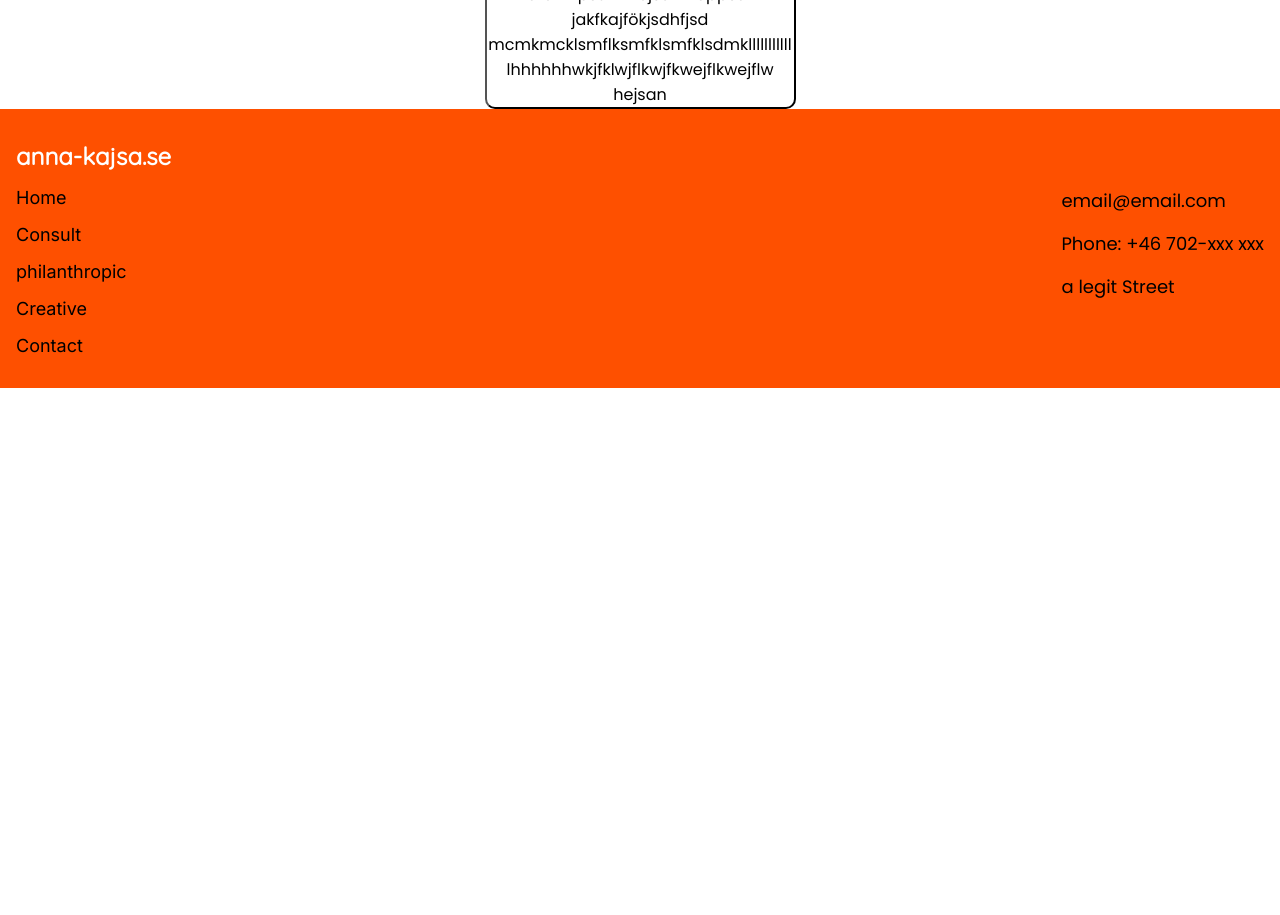
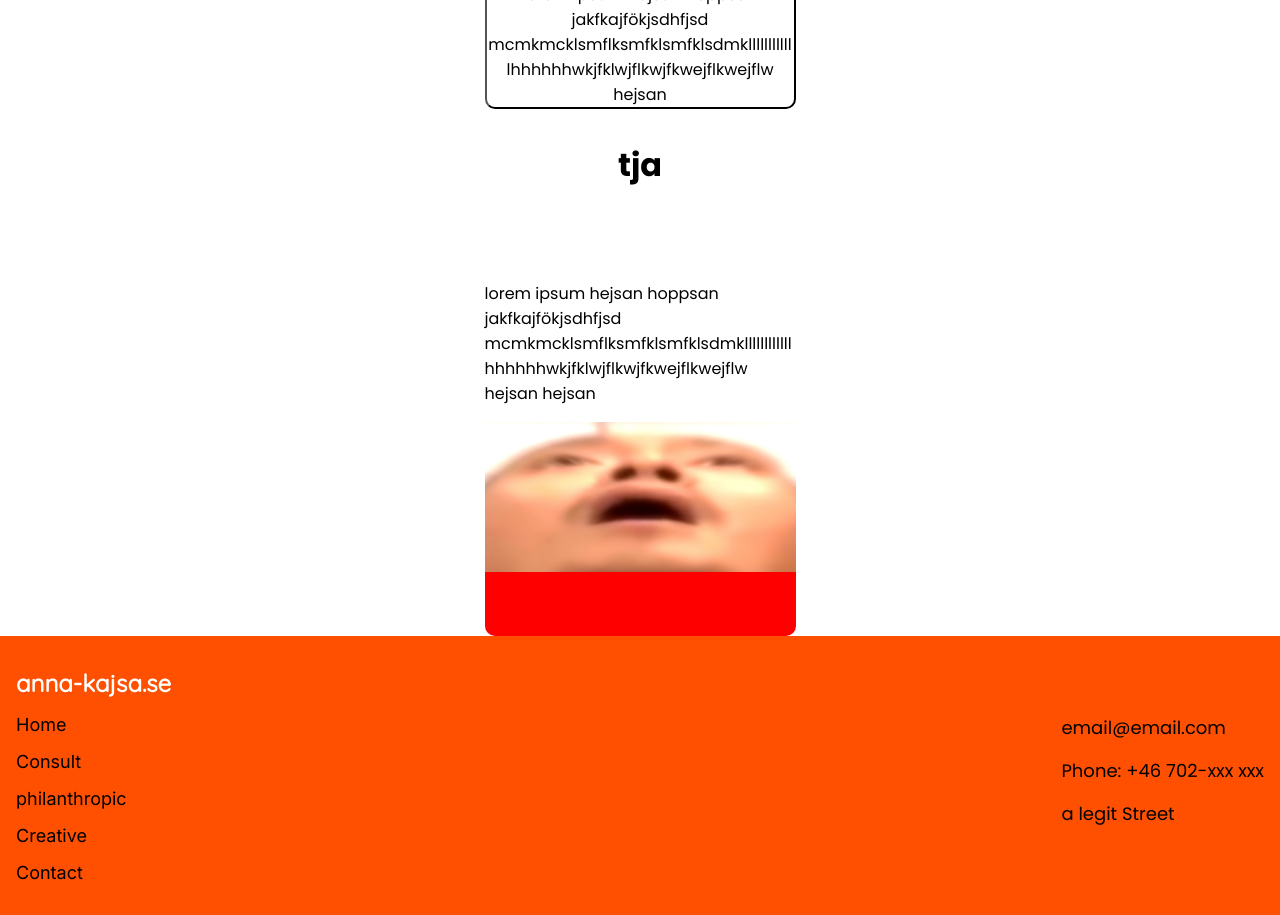
Before and after one commit to Cellmon95/anna-kajsa, a Next.js app: page /contact in a window 1280 px wide. Shown: the part 1140-2055 px from the top of the page. Before the commit the page ends 1528 px from the top, so only its background shows below. Built offline with nearby package versions, Linux system fonts and the light colour scheme.

Commit message:
fixed text issue with navcards

```diff
--- a/src/app/contact/page.tsx
+++ b/src/app/contact/page.tsx
@@ -1,6 +1,7 @@
 import PostCard from '@/components/PostCard/PostCard';
 import styles from './page.module.css';
 import ContactForm from '@/components/contactForm/ContactForm';
+import NavCard from '@/components/navcard/NavCard';
 
 const Contact = () => {
   return (
@@ -12,6 +13,12 @@ const Contact = () => {
         description="lorem ipsum hejsan hoppsan jakfkajfökjsdhfjsd mcmkmcklsmflksmfklsmfklsdmkllllllllllllhhhhhhwkjfklwjflkwjfkwejflkwejflw hejsan"
         image="/image/yes.jpg"
       />
+      <NavCard
+        title="tja"
+        description="lorem ipsum hejsan hoppsan jakfkajfökjsdhfjsd mcmkmcklsmflksmfklsmfklsdmkllllllllllllhhhhhhwkjfklwjflkwjfkwejflkwejflw hejsan hejsan"
+        image="/image/yes.jpg"
+        link="/"
+      />
     </div>
   );
 };
--- a/src/components/navcard/NavCard.module.css
+++ b/src/components/navcard/NavCard.module.css
@@ -4,8 +4,9 @@
   flex-direction: column;
   justify-content: space-between;
   gap: 1rem;
-  height: 31.938rem; /*  510px */
+  min-height: 31.938rem; /*  510px */
   min-width: 19.438rem; /* 311px */
+  max-width: 19.438rem; /* 311px */
   border-radius: 10px;
 }
 
@@ -34,10 +35,18 @@
   padding: 0 10px;
 }
 
+.p {
+  height: 100%;
+  width: 100%;
+  text-wrap: wrap;
+}
+
 .infoContainer {
   display: flex;
   flex-direction: column;
   align-items: center;
+  word-wrap: break-word;
+  text-wrap: balance;
 }
 .img {
   margin-top: 1rem;
--- a/src/components/navcard/NavCard.tsx
+++ b/src/components/navcard/NavCard.tsx
@@ -16,7 +16,7 @@ const NavCard = (props: NavCardProps) => {
     <div className={styles.wrapper}>
       <h1 className={styles.title}>{props.title}</h1>
       <div className={styles.infoContainer}>
-        <p>{props.description}</p>
+        <p className={styles.p}>{props.description}</p>
         <img className={styles.img} src={props.image} alt="cover image" />
         <div className={styles.linkContainer}>
           {/* TODO: Remove ts ignore */}
```
